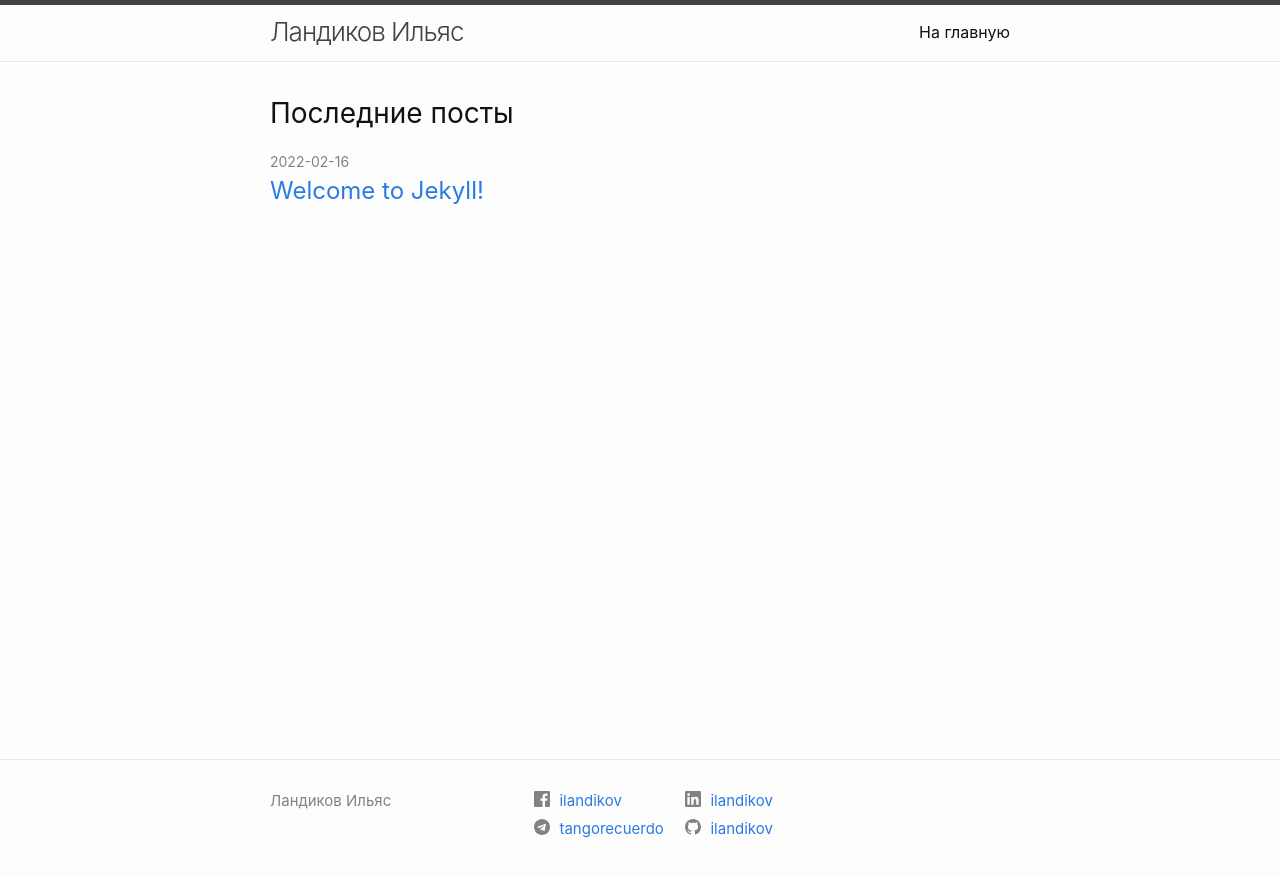
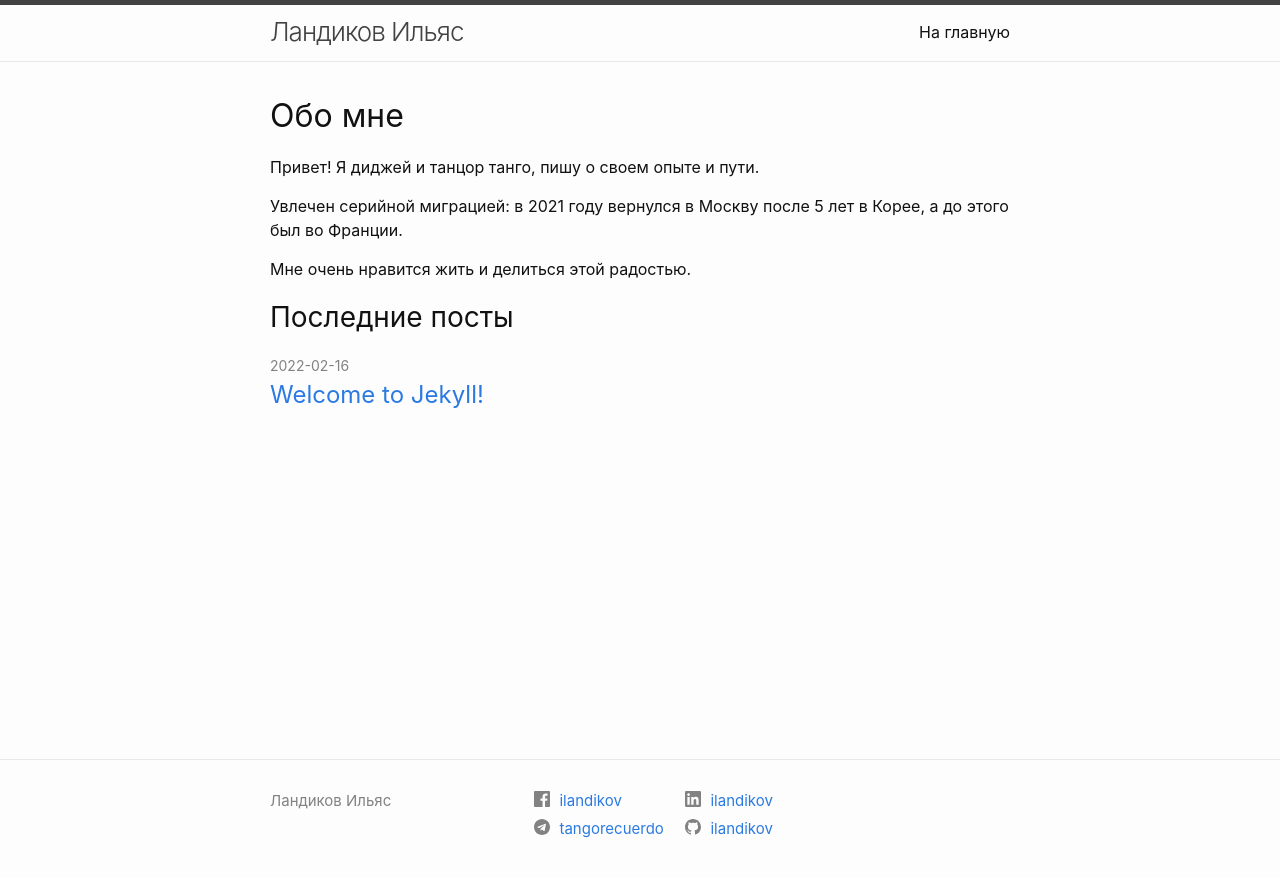
Before and after one commit to ilandikov/ilandikov.github.io, a Jekyll site: the page built from index.markdown, in a window 1280 px wide. Shown: the top 877 px of the page. Built offline with Jekyll 4.4.1, drawn with Linux system fonts in a browser that asks for light colours.

Commit message:
Fill main page

```diff
--- a/index.markdown
+++ b/index.markdown
@@ -3,4 +3,11 @@
 # To modify the layout, see https://jekyllrb.com/docs/themes/#overriding-theme-defaults
 
 layout: home
+title: "Обо мне"
 ---
+
+Привет! Я диджей и танцор танго, пишу о своем опыте и пути.
+
+Увлечен серийной миграцией: в 2021 году вернулся в Москву после 5 лет в Корее, а до этого был во Франции.
+
+Мне очень нравится жить и делиться этой радостью.
```
